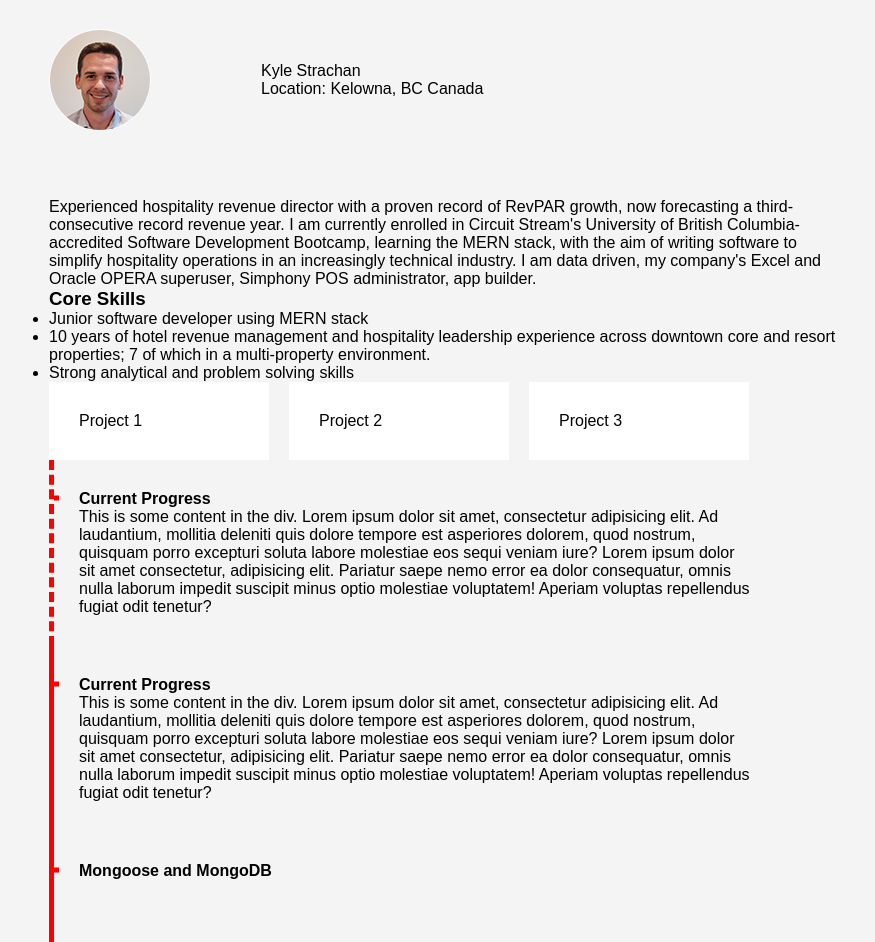
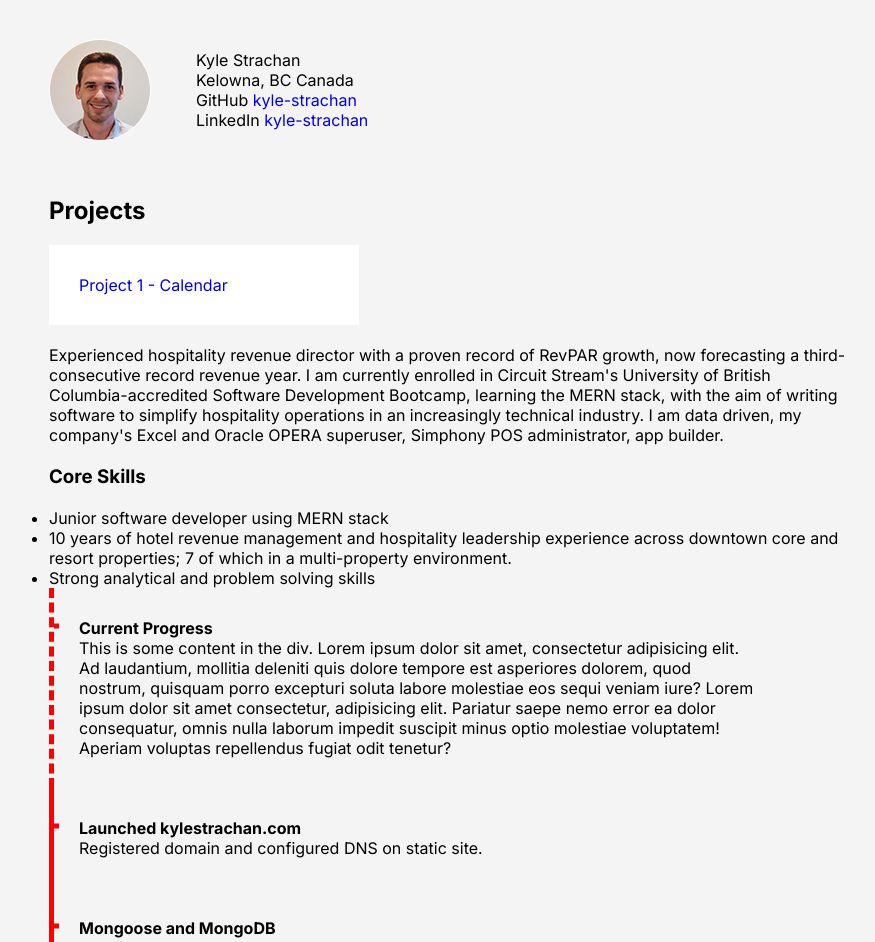
Before and after one commit to kyle-strachan/kylestrachan-site, a plain HTML site: page about.html in a window 1280 px wide. Shown: the part 115-1057 px from the top of the page, without its empty margins (191-1066 px from the left). Drawn offline with Linux system fonts and the light colour scheme.

Commit message:
About me in progress

```diff
--- a/about.html
+++ b/about.html
@@ -4,10 +4,17 @@
     <meta charset="UTF-8" />
     <meta name="viewport" content="width=device-width, initial-scale=1.0" />
     <title>Portfolio | Kyle Strachan</title>
+    <link
+      rel="stylesheet"
+      href="https://fonts.googleapis.com/css?family=Inter:100,300,400,700"
+      type="text/css"
+      media="all"
+    />
     <style>
       * {
         margin: 0px;
         padding: 0px;
+        font-family: Inter, sans-serif;
       }
 
       body {
@@ -17,8 +24,27 @@
         padding: 40px;
       }
 
+      h1,
+      h2,
+      h3,
+      h4,
+      h5,
+      h6 {
+        margin: 20px 0px;
+      }
+
+      p {
+        margin-top: 20px;
+        margin-bottom: 20px;
+      }
+
+      a {
+        text-decoration: none;
+      }
+
       .container {
         max-width: 800px;
+        /* overflow: hidden; */
         margin: 0 auto;
       }
 
@@ -44,18 +70,18 @@
         top: -10px;
       }
       .profile-details {
-        padding: 100px;
+        padding: 35px;
       }
 
       .project-blocks {
-        display: flex;
+        /* display: flex; */
         gap: 20px;
       }
 
       .project {
         padding: 30px;
         background-color: white;
-        width: 20%;
+        width: 250px;
       }
 
       .timeline-block {
@@ -63,6 +89,7 @@
         border-left: 5px solid red;
         max-width: 700px;
       }
+
       .timeline-end-block {
         display: flex;
         border-left: 5px solid red;
@@ -70,6 +97,10 @@
       }
       .timeline-future {
         border-left: 5px dashed red;
+      }
+
+      .timeline-tick > h4 {
+        margin: 0px;
       }
 
       p.timeline-item {
@@ -115,9 +146,30 @@
         </div>
         <div class="profile-details">
           <div>Kyle Strachan</div>
-          <div>Location: Kelowna, BC Canada</div>
+          <div>Kelowna, BC Canada</div>
+          <div>
+            GitHub
+            <a href="https://github.com/kyle-strachan" target="_blank"
+              >kyle-strachan</a
+            >
+          </div>
+          <div>
+            LinkedIn
+            <a href="https://www.linkedin.com/in/kyle-strachan/" target="_blank"
+              >kyle-strachan</a
+            >
+          </div>
         </div>
       </div>
+      <div>
+        <h2>Projects</h2>
+        <div class="project-blocks">
+          <a href="./portfolio/calendar/calendar.html" target="_blank"
+            ><div class="project">Project 1 - Calendar</div></a
+          >
+        </div>
+      </div>
+
       <p>
         Experienced hospitality revenue director with a proven record of RevPAR
         growth, now forecasting a third-consecutive record revenue year. I am
@@ -139,12 +191,6 @@
         <li>Strong analytical and problem solving skills</li>
       </ul>
 
-      <div class="project-blocks">
-        <div class="project">Project 1</div>
-        <div class="project">Project 2</div>
-        <div class="project">Project 3</div>
-      </div>
-
       <div class="timeline-block timeline-future">
         <div class="timeline-tick">
           <h4>Current Progress</h4>
@@ -160,20 +206,14 @@
       </div>
       <div class="timeline-block">
         <div class="timeline-tick">
-          <h4>Current Progress</h4>
-          This is some content in the div. Lorem ipsum dolor sit amet,
-          consectetur adipisicing elit. Ad laudantium, mollitia deleniti quis
-          dolore tempore est asperiores dolorem, quod nostrum, quisquam porro
-          excepturi soluta labore molestiae eos sequi veniam iure? Lorem ipsum
-          dolor sit amet consectetur, adipisicing elit. Pariatur saepe nemo
-          error ea dolor consequatur, omnis nulla laborum impedit suscipit minus
-          optio molestiae voluptatem! Aperiam voluptas repellendus fugiat odit
-          tenetur?
+          <h4>Launched kylestrachan.com</h4>
+          Registered domain and configured DNS on static site.
         </div>
       </div>
       <div class="timeline-block">
         <div class="timeline-tick">
           <h4>Mongoose and MongoDB</h4>
+          First full-stack application
         </div>
       </div>
       <div class="timeline-block">
@@ -210,6 +250,10 @@
           tenetur?
         </div>
       </div>
+      <div class="history">
+        <h2>Employment History</h2>
+        <h3>Hotel Arts Group, Director of Revenue (Remote), 2015 - Current</h3>
+      </div>
     </div>
   </body>
 </html>
```
